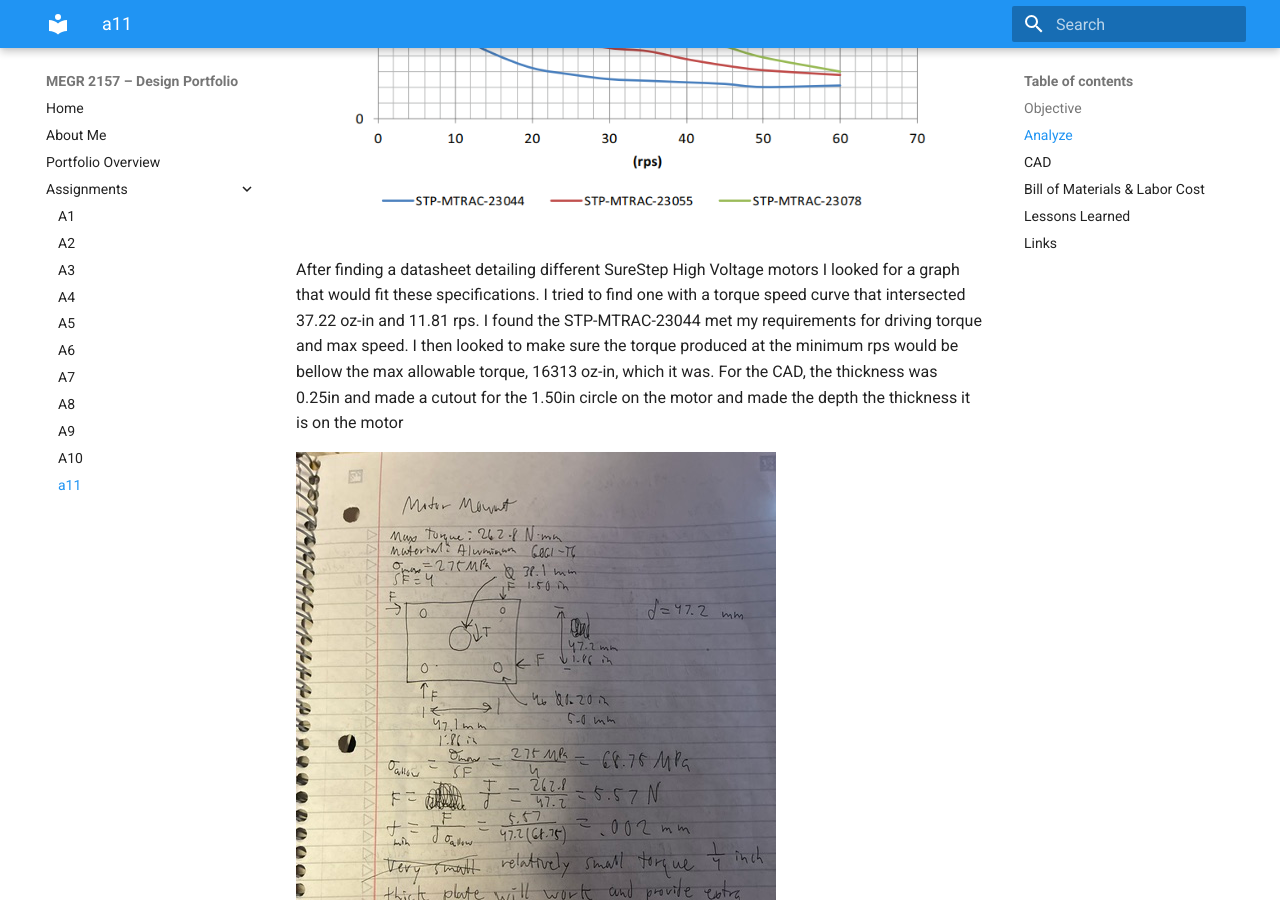
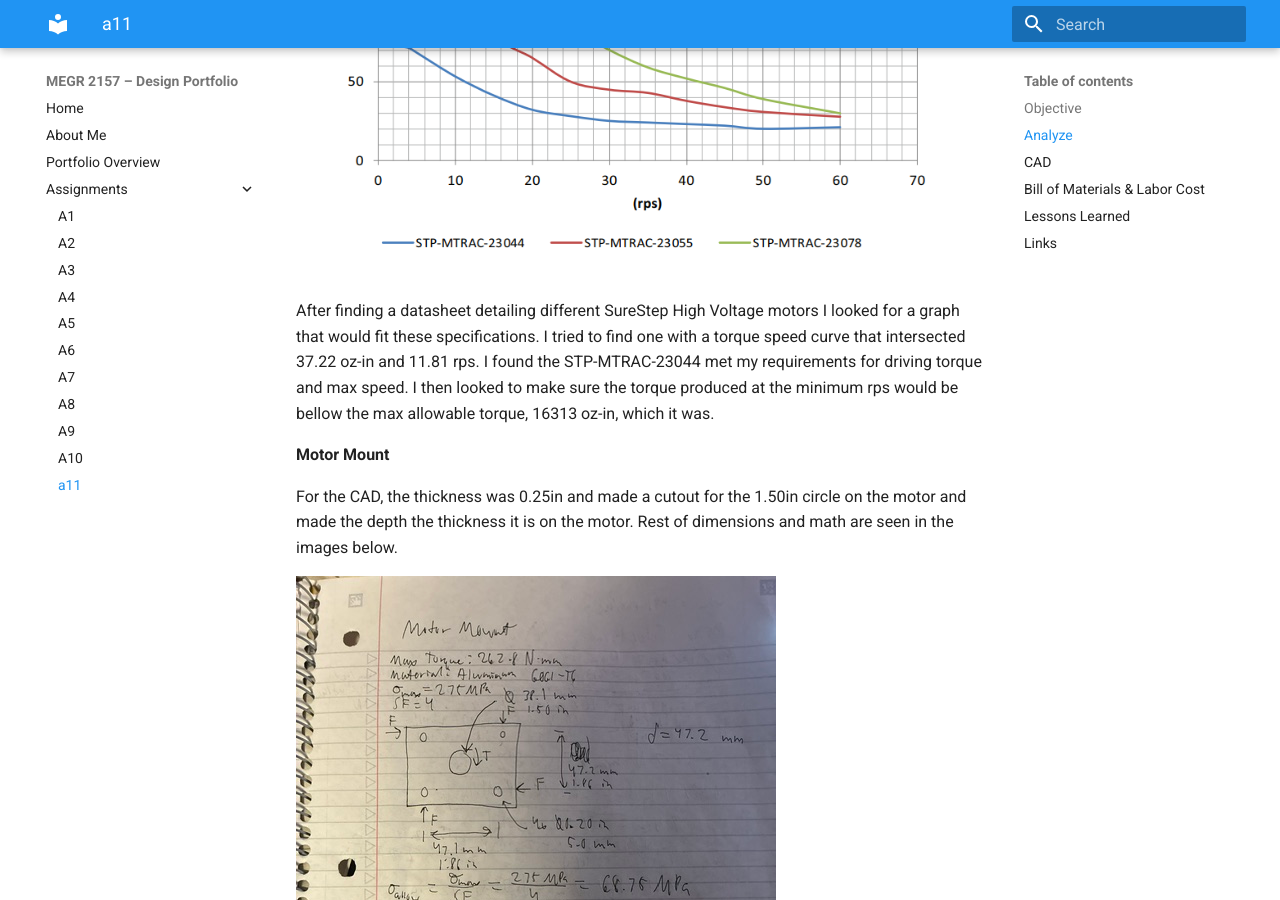
Before and after one commit to AidenGrake/megr2157-portfolio, an MkDocs documentation site: the page built from docs/assignments/a11/index.md, in a window 1280 px wide and 900 px high, scrolled down 1503 px. Built offline with MkDocs 1.6.1 and Material for MkDocs 9.7.7, drawn with Linux system fonts in a browser that asks for light colours; some of the changed text lies outside the part shown.

Commit message:
Update index.md

```diff
--- a/docs/assignments/a11/index.md
+++ b/docs/assignments/a11/index.md
@@ -4,26 +4,33 @@
 The objective of this assignment is to select an appropriate motor for the tensile tester designed in A10 and design a way to mount the motor so the tester works correctly.
 
 ## Analyze
-The first part of the assignment is to select a motor than can support the driving torque and rotational speed found during A10. Once I converted the units to oz-in and rps I could look at the graph and find an appropriate motor. The motor would need a torque of 37.22 oz-in and a rotational speed ranging from .236 to 11.81 rps.
+
+**Motor**
+
+The first part of the assignment is to select a motor than can support the driving torque and rotational speed found during A10. Once I converted the units to oz-in and rps I could look at the graph and find an appropriate motor. The motor would need a torque of 37.22 oz-in and a rotational speed ranging from .236 to 11.81 rps. The images below display the math for this.
 
 ![Motor Math](Motor.jpeg)
 ![Motor Graph](MotorGraph.png)
 
-After finding a datasheet detailing different SureStep High Voltage motors I looked for a graph that would fit these specifications. I tried to find one with a torque speed curve that intersected 37.22 oz-in and 11.81 rps. I found the STP-MTRAC-23044 met my requirements for driving torque and max speed. I then looked to make sure the torque produced at the minimum rps would be bellow the max allowable torque, 16313 oz-in, which it was. For the CAD, the thickness was 0.25in and made a cutout for the 1.50in circle on the motor and made the depth the thickness it is on the motor
+After finding a datasheet detailing different SureStep High Voltage motors I looked for a graph that would fit these specifications. I tried to find one with a torque speed curve that intersected 37.22 oz-in and 11.81 rps. I found the STP-MTRAC-23044 met my requirements for driving torque and max speed. I then looked to make sure the torque produced at the minimum rps would be bellow the max allowable torque, 16313 oz-in, which it was.
+
+**Motor Mount**
+
+For the CAD, the thickness was 0.25in and made a cutout for the 1.50in circle on the motor and made the depth the thickness it is on the motor. Rest of dimensions and math are seen in the images below.
 
 ![Mount Math](Mount.jpeg)
 ![MotorMount1](MotorMount1.png)
 ![MotorMount2](MotorMount2.png)
 
-Coupler
+**Coupler**
 
-For the coupler I needed to determine the necessary outer diameter to support the load in the motor and screw. I used an equation relating shear stress, torque and the bearings cross sectional area to find the outer diameter. Max stress was set equal to 250 MPa divided by my safety factor of 4 cause that is a standard value for steel, The same torque as before was used, and the inner diameter equals the lead screw diameter 7/8 inches. After solving for outer diameter I found it needed to have a total diameter of 2.06 inches. Then, they were inserted into the assembly.
+For the coupler I needed to determine the necessary outer diameter to support the load in the motor and screw. I used an equation relating shear stress, torque and the bearings cross sectional area to find the outer diameter. Max stress was set equal to 250 MPa divided by my safety factor of 4 cause that is a standard value for steel, The same torque as before was used, and the inner diameter equals the lead screw diameter 7/8 inches. After solving for outer diameter I found it needed to have a total diameter of 2.06 inches. Then, they were inserted into the assembly. These is all shown in the images below.
 
 ![Coupler Math](Coupler.jpeg)
 ![Couplers](Couplers.png)
 
 ## CAD
-Top Frame FEA
+**Top Frame FEA**
 
 To prepare the FEA for the top frame, everything else was isolated from the assembly except the top frame and motor mounts. Fixed geometry was applied at both ends to simulate being attached to the vertical beams. 6061-T6 was chosen to be the aluminum of the extrusions. Finally, a 1kN load and the calculated 0.2628 N*m were applied to both screw holes. After the first run, I refined the mesh and calculated convergence. In the images below, are initial FEA results, as well as, the calculated convergence from all three.
 
@@ -36,7 +43,7 @@ The stress is very large than expected, in the image below is the point where th
 
 ![feaframe4](feaframe4.png)
 
-Vertical FEA
+**Vertical FEA**
 
 To prepare the FEA for the vertical frame, I removed all the set screw components. I added fixed geometries to the bottom extrusions and then applied my forces on the top. 6061-T6 was used as the material for all the components and a 1 kN load was applied to the top at the motor mounts. In the images below are the results.
 
```
Also changed, not shown: other parts of docs/assignments/a11/index.md (+3 -1 lines).
